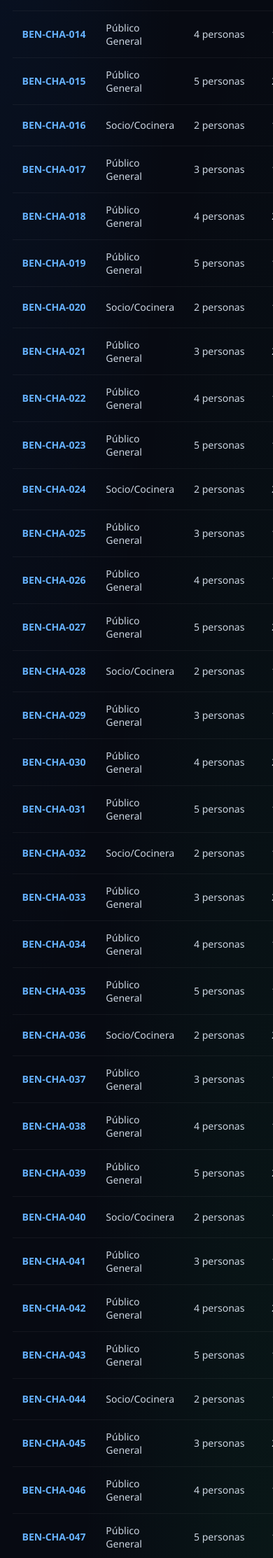
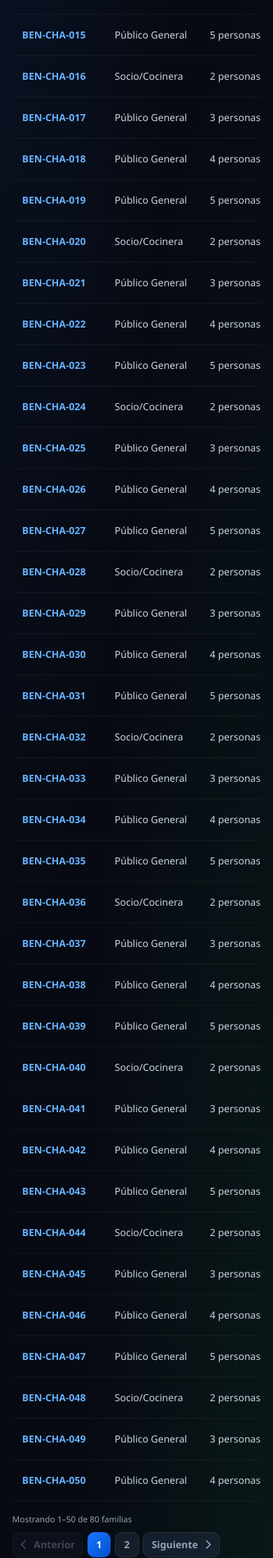
Before and after one commit to poulfernandolimachamorro-gif/kusimikuy-characato, a Laravel app: page /beneficiarios in a window 390 px wide. Shown: the part 1134-3360 px from the top of the page at 70% size. Run offline with Laravel 12, Linux system fonts and the light colour scheme; a user stored in the database is signed in; data comes from the database, SQL or seed files in the repository.

Commit message:
fix(ui): agregar scroll horizontal responsivo en Kardex y vistas de gestion

```diff
--- a/resources/views/beneficiarios/index.blade.php
+++ b/resources/views/beneficiarios/index.blade.php
@@ -4,7 +4,7 @@
 
 @section('content')
 <div class="animacion-entrada">
-    <div style="display: flex; justify-content: space-between; align-items: center; margin-bottom: 2rem;">
+    <div style="display: flex; justify-content: space-between; align-items: center; margin-bottom: 2rem; flex-wrap: wrap; gap: 1rem;">
         <h2 style="color: white; font-weight: 800; margin: 0;">
             <i class="fa-solid fa-users text-exito"></i> Padrón Oficial de Comensales
         </h2>
@@ -19,11 +19,16 @@
         </div>
     @endif
 
+    @include('partials.errores')
+
     <div class="caja-cristal">
         <div style="margin-bottom: 1rem;">
             <a href="{{ route('beneficiarios.create') }}" class="btn-premium" style="width: auto;">+ Nuevo Beneficiario</a>
         </div>
-        <table style="width: 100%; border-collapse: collapse; color: #cbd5e1;">
+
+        <!-- Contenedor con desplazamiento horizontal: en el celular la tabla se desliza con el dedo -->
+        <div style="overflow-x: auto; -webkit-overflow-scrolling: touch;">
+            <table style="width: 100%; min-width: 640px; border-collapse: collapse; color: #cbd5e1;">
                 <thead>
                     <tr style="border-bottom: 2px solid rgba(255,255,255,0.1); text-align: left;">
                         <th style="padding: 1rem;">Código Anonimizado</th>
@@ -37,21 +42,22 @@
                 <tbody>
                     @foreach($beneficiarios as $beneficiario)
                     <tr style="border-bottom: 1px solid rgba(255,255,255,0.05);">
-                    <td style="padding: 1rem; font-weight: bold; color: #66b2ff;">{{ $beneficiario->codigo_beneficiario }}</td>
-                    <td style="padding: 1rem;">{{ $beneficiario->tipo_comensal }}</td>
-                    <td style="padding: 1rem;">{{ $beneficiario->cantidad_integrantes }} personas</td>
-                    <td style="padding: 1rem;">{{ $beneficiario->raciones_asignadas }} platos</td>
+                        <td style="padding: 1rem; font-weight: bold; color: #66b2ff; white-space: nowrap;">{{ $beneficiario->codigo_beneficiario }}</td>
+                        <td style="padding: 1rem; white-space: nowrap;">{{ $beneficiario->tipo_comensal }}</td>
+                        <td style="padding: 1rem; white-space: nowrap;">{{ $beneficiario->cantidad_integrantes }} personas</td>
+                        <td style="padding: 1rem; white-space: nowrap;">{{ $beneficiario->raciones_asignadas }} platos</td>
                         <td style="padding: 1rem;">
                             <span style="background: rgba(34, 197, 94, 0.1); color: #4ade80; padding: 0.2rem 0.6rem; border-radius: 4px; font-size: 0.8rem; font-weight: bold;">
                                 Activo
                             </span>
                         </td>
-                    <td style="padding: 1rem; display: flex; gap: 0.5rem;">
-                        <!-- Botón Editar Funcional -->
+                        <td style="padding: 1rem;">
+                            <div style="display: flex; gap: 0.5rem;">
+                                <!-- Botón Editar -->
                                 <a href="{{ route('beneficiarios.edit', $beneficiario->id) }}" class="btn-premium secondary" style="padding: 0.2rem 0.5rem; min-height: 30px; width: auto;">
                                     <i class="fa-solid fa-pen"></i>
                                 </a>
-                        <!-- Botón Eliminar Funcional -->
+                                <!-- Botón Eliminar (baja lógica) -->
                                 <form action="{{ route('beneficiarios.destroy', $beneficiario->id) }}" method="POST" style="display:inline;">
                                     @csrf
                                     @method('DELETE')
@@ -59,11 +65,52 @@
                                         <i class="fa-solid fa-trash"></i>
                                     </button>
                                 </form>
+                            </div>
                         </td>
                     </tr>
                     @endforeach
                 </tbody>
             </table>
         </div>
+
+        <!-- Paginación: anterior, números de página y siguiente (sin escribir ?page=2 en la URL) -->
+        @if($beneficiarios->hasPages())
+        <nav aria-label="Paginación del padrón" style="display: flex; justify-content: space-between; align-items: center; flex-wrap: wrap; gap: 0.75rem; margin-top: 1.25rem;">
+            <span style="color: #94a3b8; font-size: 0.85rem;">
+                Mostrando {{ $beneficiarios->firstItem() }}–{{ $beneficiarios->lastItem() }} de {{ $beneficiarios->total() }} familias
+            </span>
+
+            <div style="display: flex; gap: 0.4rem; flex-wrap: wrap;">
+                @if($beneficiarios->onFirstPage())
+                    <span class="btn-premium secondary" style="width: auto; min-height: 36px; padding: 0 0.8rem; opacity: 0.4; cursor: not-allowed;">
+                        <i class="fa-solid fa-chevron-left"></i> Anterior
+                    </span>
+                @else
+                    <a href="{{ $beneficiarios->previousPageUrl() }}" class="btn-premium secondary" style="width: auto; min-height: 36px; padding: 0 0.8rem;">
+                        <i class="fa-solid fa-chevron-left"></i> Anterior
+                    </a>
+                @endif
+
+                @foreach($beneficiarios->getUrlRange(1, $beneficiarios->lastPage()) as $pagina => $url)
+                    @if($pagina === $beneficiarios->currentPage())
+                        <span class="btn-premium" aria-current="page" style="width: auto; min-height: 36px; padding: 0 0.9rem;">{{ $pagina }}</span>
+                    @else
+                        <a href="{{ $url }}" class="btn-premium secondary" style="width: auto; min-height: 36px; padding: 0 0.9rem;">{{ $pagina }}</a>
+                    @endif
+                @endforeach
+
+                @if($beneficiarios->hasMorePages())
+                    <a href="{{ $beneficiarios->nextPageUrl() }}" class="btn-premium secondary" style="width: auto; min-height: 36px; padding: 0 0.8rem;">
+                        Siguiente <i class="fa-solid fa-chevron-right"></i>
+                    </a>
+                @else
+                    <span class="btn-premium secondary" style="width: auto; min-height: 36px; padding: 0 0.8rem; opacity: 0.4; cursor: not-allowed;">
+                        Siguiente <i class="fa-solid fa-chevron-right"></i>
+                    </span>
+                @endif
+            </div>
+        </nav>
+        @endif
+    </div>
 </div>
 @endsection
--- a/resources/views/documentos/index.blade.php
+++ b/resources/views/documentos/index.blade.php
@@ -2,7 +2,7 @@
 @section('title', 'Documentos')
 @section('content')
 <div class="caja-cristal" style="padding: 2rem;">
-    <div style="display: flex; justify-content: space-between; margin-bottom: 1.5rem;">
+    <div style="display: flex; justify-content: space-between; margin-bottom: 1.5rem; flex-wrap: wrap; gap: 1rem;">
         <h2 style="color: white;">Documentos Legales</h2>
         <a href="{{ route('documentos.create') }}" class="btn-premium" style="width: auto;">+ Nuevo Documento</a>
     </div>
@@ -12,7 +12,8 @@
             @foreach($errors->all() as $error) <div>{{ $error }}</div> @endforeach
         </div>
     @endif
-    <table style="width: 100%; color: #cbd5e1;">
+    <div style="width: 100%; overflow-x: auto; -webkit-overflow-scrolling: touch; border-radius: 10px;">
+        <table style="width: 100%; min-width: 600px; color: #cbd5e1;">
             <thead><tr style="border-bottom: 1px solid #333;"><th>Tipo</th><th>Emisión</th><th>Caducidad</th><th>Vigencia</th><th>Acciones</th></tr></thead>
             <tbody>
                 @foreach($documentos as $doc)
@@ -36,4 +37,5 @@
             </tbody>
         </table>
     </div>
+</div>
 @endsection
--- a/resources/views/gastos/index.blade.php
+++ b/resources/views/gastos/index.blade.php
@@ -4,7 +4,7 @@
 
 @section('content')
 <div class="caja-cristal" style="padding: 2rem;">
-    <div style="display: flex; justify-content: space-between; margin-bottom: 1.5rem; align-items: center;">
+    <div style="display: flex; justify-content: space-between; margin-bottom: 1.5rem; align-items: center; flex-wrap: wrap; gap: 1rem;">
         <h2 style="color: white; margin: 0;">Registro de Gastos</h2>
         <a href="{{ route('gastos.create') }}" class="btn-premium" style="width: auto;">+ Nuevo Gasto</a>
     </div>
@@ -15,7 +15,8 @@
         </div>
     @endif
 
-    <table style="width: 100%; border-collapse: collapse; color: #cbd5e1;">
+    <div style="width: 100%; overflow-x: auto; -webkit-overflow-scrolling: touch; border-radius: 10px;">
+        <table style="width: 100%; min-width: 550px; border-collapse: collapse; color: #cbd5e1;">
             <thead>
                 <tr style="border-bottom: 2px solid rgba(255,255,255,0.1); text-align: left;">
                     <th style="padding: 1rem;">Concepto</th>
@@ -50,4 +51,5 @@
             </tbody>
         </table>
     </div>
+</div>
 @endsection
--- a/resources/views/lotes/index.blade.php
+++ b/resources/views/lotes/index.blade.php
@@ -2,12 +2,13 @@
 @section('title', 'Lotes')
 @section('content')
 <div class="caja-cristal" style="padding: 2rem;">
-    <div style="display: flex; justify-content: space-between; margin-bottom: 1.5rem;">
+    <div style="display: flex; justify-content: space-between; margin-bottom: 1.5rem; flex-wrap: wrap; gap: 1rem;">
         <h2 style="color: white;">Gestión de Lotes</h2>
         <a href="{{ route('lotes.create') }}" class="btn-premium" style="width: auto;">+ Nuevo Lote</a>
     </div>
     @if(session('success')) <div class="alerta-exito">{{ session('success') }}</div> @endif
-    <table style="width: 100%; color: #cbd5e1;">
+    <div style="width: 100%; overflow-x: auto; -webkit-overflow-scrolling: touch; border-radius: 10px;">
+        <table style="width: 100%; min-width: 500px; color: #cbd5e1;">
             <thead><tr style="border-bottom: 1px solid #333;"><th>Lote</th><th>Vencimiento</th><th>Calidad</th><th>Acciones</th></tr></thead>
             <tbody>
                 @foreach($lotes as $lote)
@@ -25,4 +26,5 @@
             </tbody>
         </table>
     </div>
+</div>
 @endsection
--- a/resources/views/menus/index.blade.php
+++ b/resources/views/menus/index.blade.php
@@ -2,12 +2,13 @@
 @section('title', 'Recetas')
 @section('content')
 <div class="caja-cristal" style="padding: 2rem;">
-    <div style="display: flex; justify-content: space-between; margin-bottom: 1.5rem;">
+    <div style="display: flex; justify-content: space-between; margin-bottom: 1.5rem; flex-wrap: wrap; gap: 1rem;">
         <h2 style="color: white;">Menús y Recetas</h2>
         <a href="{{ route('menus.create') }}" class="btn-premium" style="width: auto;">+ Nueva Receta</a>
     </div>
     @if(session('success')) <div class="alerta-exito">{{ session('success') }}</div> @endif
-    <table style="width: 100%; color: #cbd5e1;">
+    <div style="width: 100%; overflow-x: auto; -webkit-overflow-scrolling: touch; border-radius: 10px;">
+        <table style="width: 100%; min-width: 500px; color: #cbd5e1;">
             <thead><tr style="border-bottom: 1px solid #333;"><th>Plato</th><th>Insumo ID</th><th>Gramos/Ración</th><th>Acciones</th></tr></thead>
             <tbody>
                 @foreach($menus as $menu)
@@ -25,4 +26,5 @@
             </tbody>
         </table>
     </div>
+</div>
 @endsection
```
Also changed, not shown: resources/views/insumos/index.blade.php (+10 -6 lines), resources/views/kardex/index.blade.php (+7 -2 lines). Lines whose indentation alone changed are shown as unchanged.
